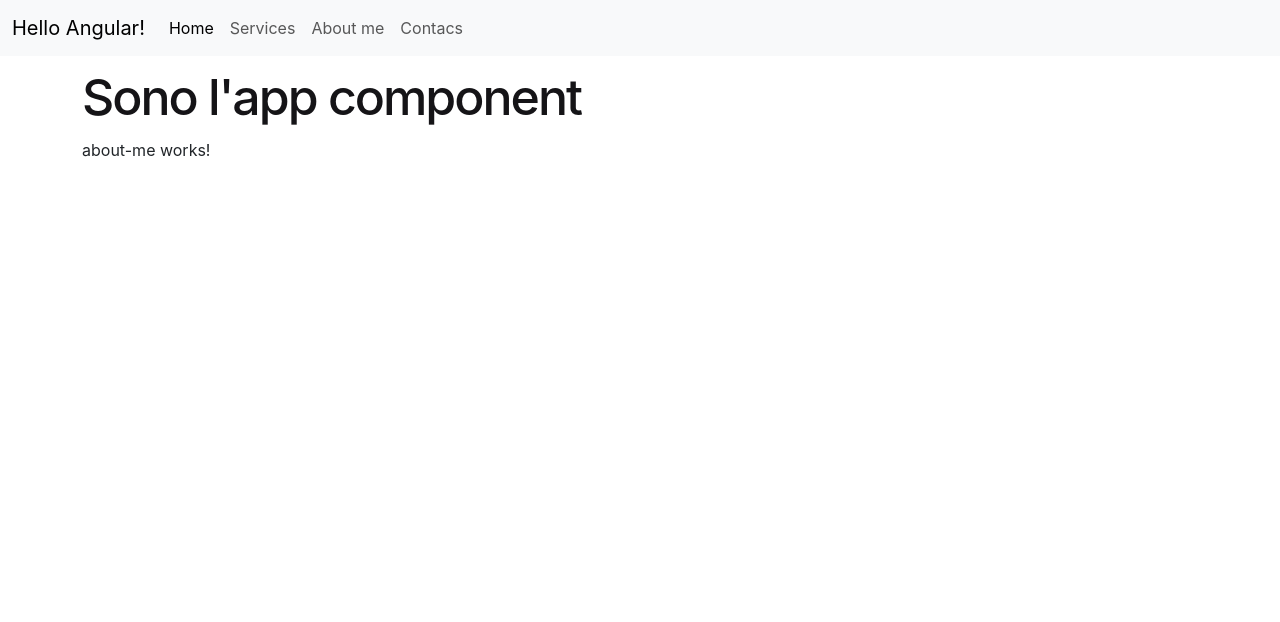
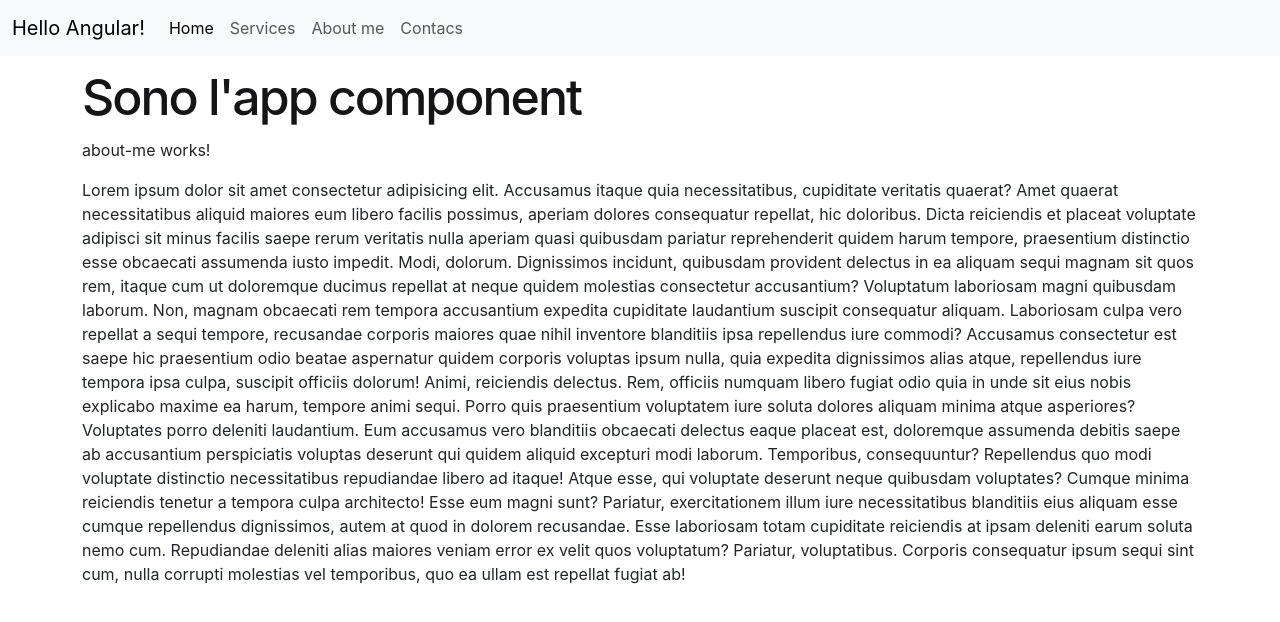
Before and after one commit to SimoneChiodo/hello-angular, an Angular app: page /about-me in a window 1280 px wide. Shown: the top 622 px of the page. Built offline with nearby package versions, Linux system fonts and the light colour scheme.

Commit message:
Add code to aboutmepage

```diff
--- a/src/app/about-me/about-me.component.html
+++ b/src/app/about-me/about-me.component.html
@@ -1 +1,12 @@
 <p>about-me works!</p>
+
+<p>Lorem ipsum dolor sit amet consectetur adipisicing elit. Accusamus itaque quia necessitatibus, cupiditate veritatis quaerat? Amet quaerat necessitatibus aliquid maiores eum libero facilis possimus, aperiam dolores consequatur repellat, hic doloribus.
+Dicta reiciendis et placeat voluptate adipisci sit minus facilis saepe rerum veritatis nulla aperiam quasi quibusdam pariatur reprehenderit quidem harum tempore, praesentium distinctio esse obcaecati assumenda iusto impedit. Modi, dolorum.
+Dignissimos incidunt, quibusdam provident delectus in ea aliquam sequi magnam sit quos rem, itaque cum ut doloremque ducimus repellat at neque quidem molestias consectetur accusantium? Voluptatum laboriosam magni quibusdam laborum.
+Non, magnam obcaecati rem tempora accusantium expedita cupiditate laudantium suscipit consequatur aliquam. Laboriosam culpa vero repellat a sequi tempore, recusandae corporis maiores quae nihil inventore blanditiis ipsa repellendus iure commodi?
+Accusamus consectetur est saepe hic praesentium odio beatae aspernatur quidem corporis voluptas ipsum nulla, quia expedita dignissimos alias atque, repellendus iure tempora ipsa culpa, suscipit officiis dolorum! Animi, reiciendis delectus.
+Rem, officiis numquam libero fugiat odio quia in unde sit eius nobis explicabo maxime ea harum, tempore animi sequi. Porro quis praesentium voluptatem iure soluta dolores aliquam minima atque asperiores?
+Voluptates porro deleniti laudantium. Eum accusamus vero blanditiis obcaecati delectus eaque placeat est, doloremque assumenda debitis saepe ab accusantium perspiciatis voluptas deserunt qui quidem aliquid excepturi modi laborum. Temporibus, consequuntur?
+Repellendus quo modi voluptate distinctio necessitatibus repudiandae libero ad itaque! Atque esse, qui voluptate deserunt neque quibusdam voluptates? Cumque minima reiciendis tenetur a tempora culpa architecto! Esse eum magni sunt?
+Pariatur, exercitationem illum iure necessitatibus blanditiis eius aliquam esse cumque repellendus dignissimos, autem at quod in dolorem recusandae. Esse laboriosam totam cupiditate reiciendis at ipsam deleniti earum soluta nemo cum.
+Repudiandae deleniti alias maiores veniam error ex velit quos voluptatum? Pariatur, voluptatibus. Corporis consequatur ipsum sequi sint cum, nulla corrupti molestias vel temporibus, quo ea ullam est repellat fugiat ab!</p>
```
Also changed, not shown: 1 other file (tests, documents, lock files or other folders).
